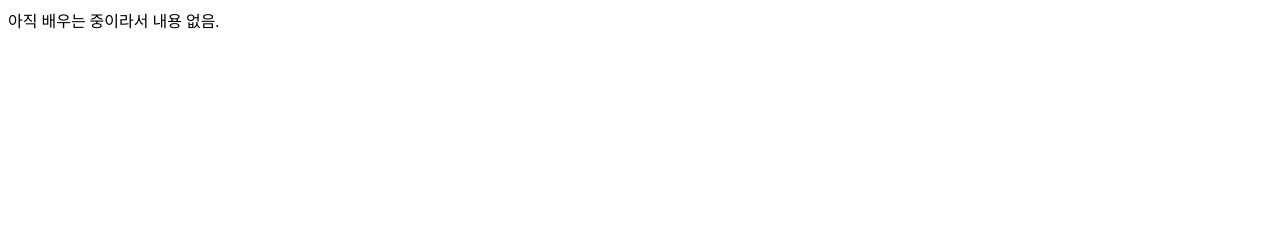
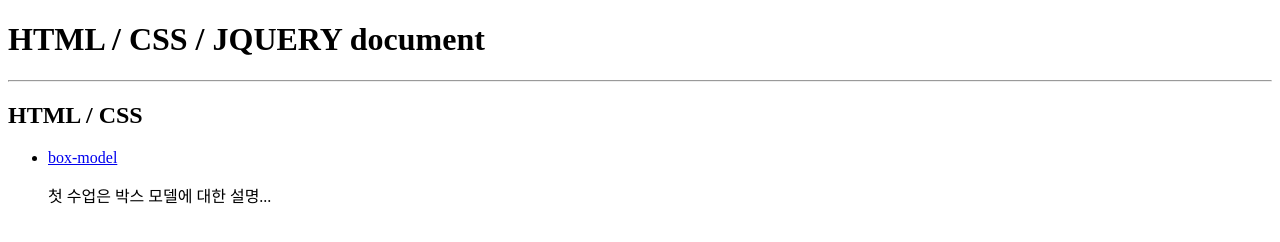
Before and after one commit to gimggas/document, a plain HTML site: page index.html in a window 1280 px wide. Drawn offline with Linux system fonts and the light colour scheme.

Commit message:
Add files via upload

```diff
--- a/index.html
+++ b/index.html
@@ -7,6 +7,17 @@
     <title>학원에서 배우는 것</title>
 </head>
 <body>
-    <div>아직 배우는 중이라서 내용 없음.</div>
+    <h1>HTML / CSS / JQUERY document</h1>
+
+    <hr>
+
+    <h2>HTML / CSS</h2>
+
+    <ul>
+        <li>
+            <a href="./doc/box01.html" target="_black">box-model</a>
+            <p>첫 수업은 박스 모델에 대한 설명...</p>
+        </li>
+    </ul>
 </body>
 </html>
```
